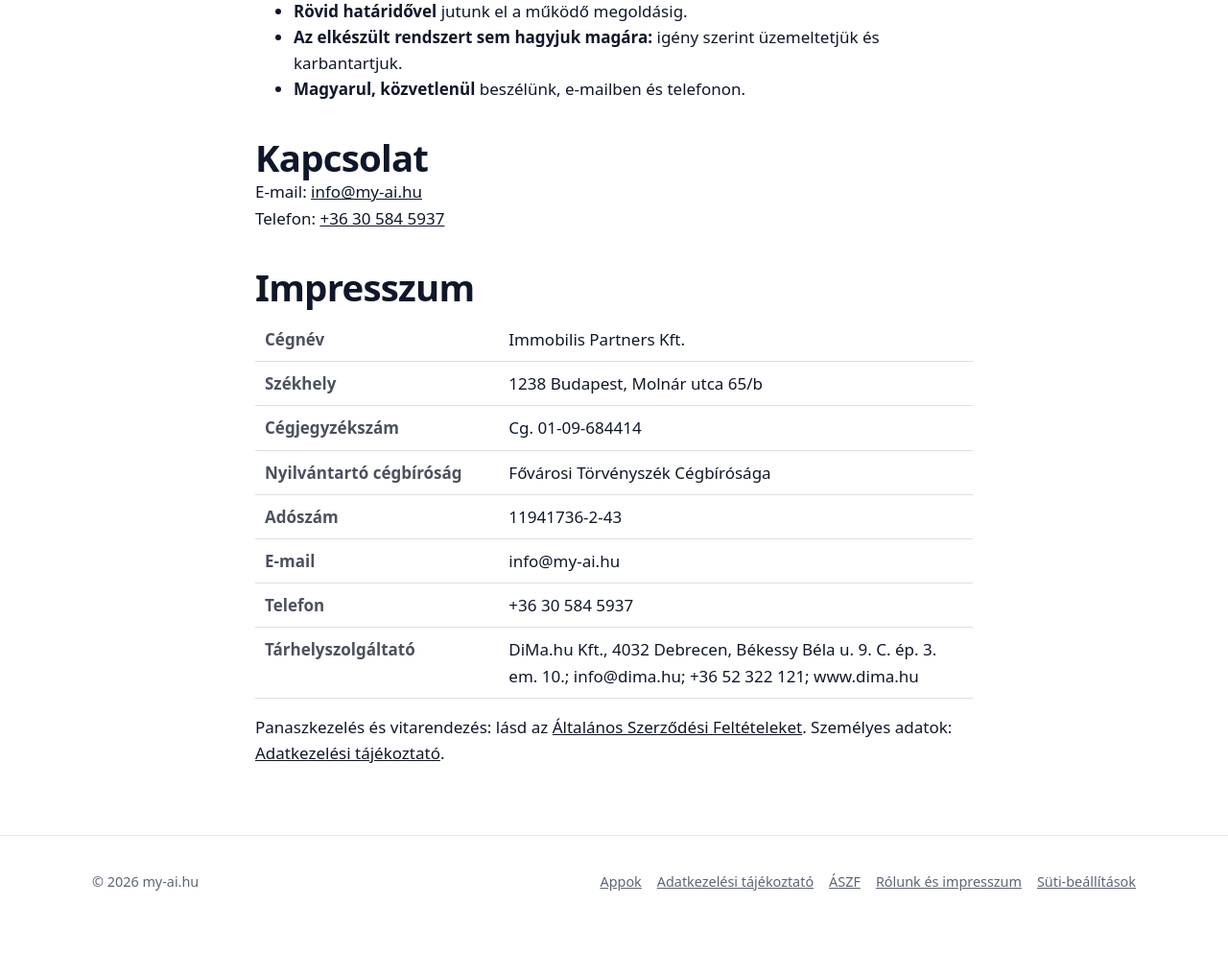
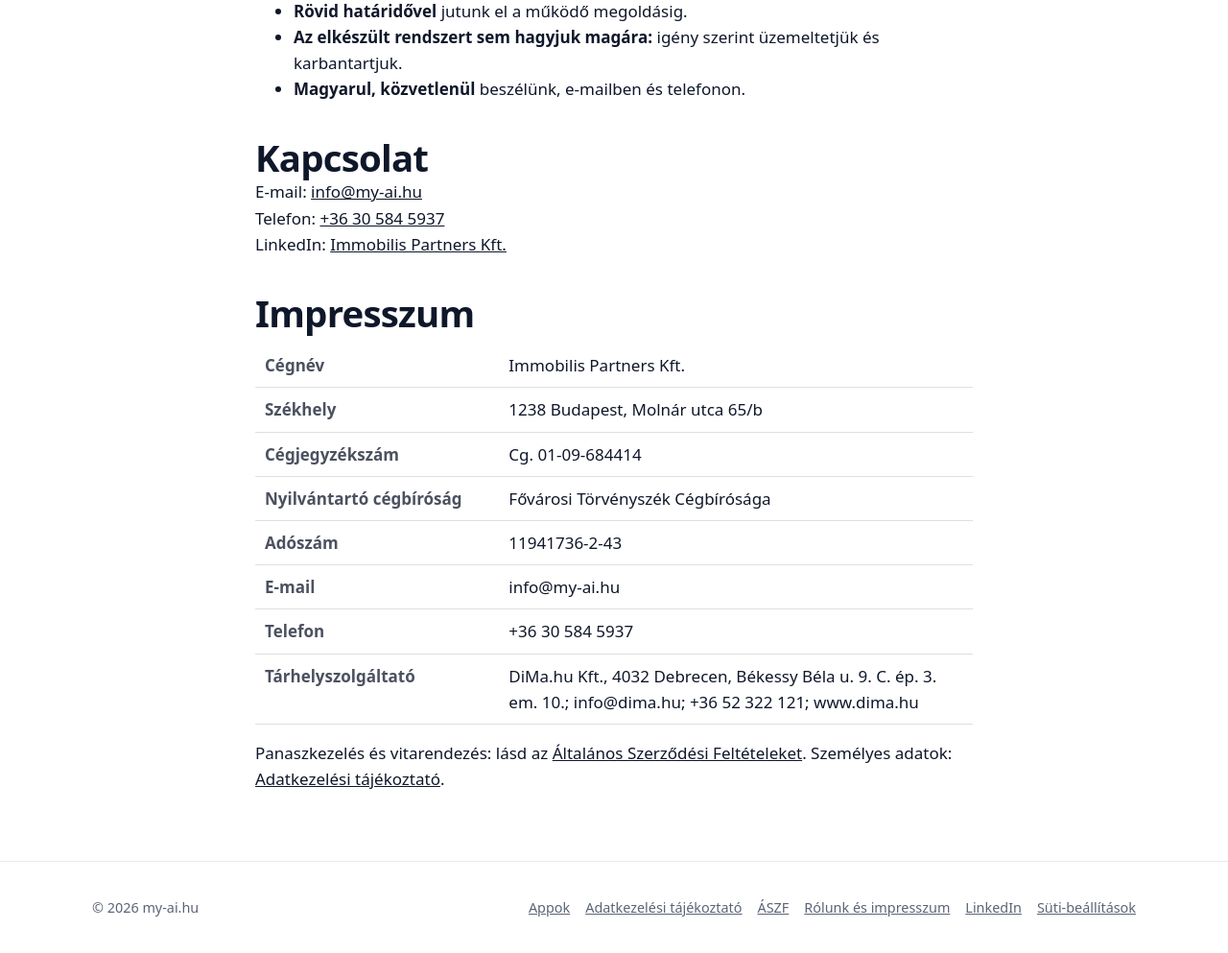
Before and after one commit to puskaister/myai, a PHP site: page /rolunk/ in a window 1280 px wide. Shown: the part 668-1661 px from the top of the page at 96% size. Before the commit the page ends 1596 px from the top, so only its background shows below. Run offline with PHP 8.4, Linux system fonts and the light colour scheme.

Commit message:
LinkedIn-link (céges oldal) a láblécekben és a Rólunk oldalon
Co-Authored-By: Claude Opus 5.5 <noreply@anthropic.com>

```diff
--- a/public/_inc/layout.php
+++ b/public/_inc/layout.php
@@ -23,6 +23,7 @@ const SITE = [
     'name'    => 'my-ai.hu',
     'email'   => 'info@my-ai.hu',   // ha üres, a kapcsolat-sáv rejtve marad
     'phone'   => '+36 30 584 5937',
+    'linkedin'=> 'https://www.linkedin.com/company/immobilis-p/', // a cég LinkedIn-oldala
     'demoUrl' => '/foglalas/',
 ];
 
@@ -115,6 +116,7 @@ function page_end(): void { ?>
       <a href="/adatkezeles/">Adatkezelési tájékoztató</a>
       <a href="/aszf/">ÁSZF</a>
       <a href="/rolunk/">Rólunk és impresszum</a>
+      <a href="<?= e(SITE['linkedin']) ?>" rel="noopener" target="_blank">LinkedIn</a>
       <button type="button" class="footer-btn" onclick="window.myaiConsent && myaiConsent.open()">Süti-beállítások</button>
     </span>
   </div>
--- a/public/adatkezeles/index.php
+++ b/public/adatkezeles/index.php
@@ -156,7 +156,7 @@ header('Content-Type: text/html; charset=utf-8');
   <p>A tájékoztatót szükség szerint frissítjük; a mindenkori változat ezen az oldalon érhető el, a hatályba lépés dátumával.</p>
 </main>
 
-<footer><div class="wrap">© <?= date('Y') ?> my-ai.hu · <a href="/">Főoldal</a> · <a href="/aszf/">ÁSZF</a> · <a href="/rolunk/">Rólunk és impresszum</a> · <button type="button" class="link" onclick="window.myaiConsent && myaiConsent.open()">Süti-beállítások</button></div></footer>
+<footer><div class="wrap">© <?= date('Y') ?> my-ai.hu · <a href="/">Főoldal</a> · <a href="/aszf/">ÁSZF</a> · <a href="/rolunk/">Rólunk és impresszum</a> · <a href="https://www.linkedin.com/company/immobilis-p/" rel="noopener" target="_blank">LinkedIn</a> · <button type="button" class="link" onclick="window.myaiConsent && myaiConsent.open()">Süti-beállítások</button></div></footer>
 <script src="/ugyintezes/widget.js" data-ugyfel="my-ai" data-szin="#4f46e5" data-felirat="Kérdezz tőlünk" defer></script>
 </body>
 </html>
--- a/public/aszf/index.php
+++ b/public/aszf/index.php
@@ -152,7 +152,7 @@ header('Content-Type: text/html; charset=utf-8');
   <p>13.5. A letöltőkód személyes: a Megrendelő nem adhatja át harmadik félnek. Visszaélés esetén a Szolgáltató a kódot letilthatja.</p>
 </main>
 
-<footer><div class="wrap">© <?= date('Y') ?> my-ai.hu · <a href="/">Főoldal</a> · <a href="/adatkezeles/">Adatkezelési tájékoztató</a> · <a href="/rolunk/">Rólunk és impresszum</a> · <button type="button" class="link" onclick="window.myaiConsent && myaiConsent.open()">Süti-beállítások</button></div></footer>
+<footer><div class="wrap">© <?= date('Y') ?> my-ai.hu · <a href="/">Főoldal</a> · <a href="/adatkezeles/">Adatkezelési tájékoztató</a> · <a href="/rolunk/">Rólunk és impresszum</a> · <a href="https://www.linkedin.com/company/immobilis-p/" rel="noopener" target="_blank">LinkedIn</a> · <button type="button" class="link" onclick="window.myaiConsent && myaiConsent.open()">Süti-beállítások</button></div></footer>
 <script src="/ugyintezes/widget.js" data-ugyfel="my-ai" data-szin="#4f46e5" data-felirat="Kérdezz tőlünk" defer></script>
 </body>
 </html>
--- a/public/rolunk/index.php
+++ b/public/rolunk/index.php
@@ -49,7 +49,8 @@ page_start('Rólunk és impresszum – my-ai.hu', 'Az Immobilis Partners Kft. 19
 
       <h2>Kapcsolat</h2>
       <p>E-mail: <a href="mailto:<?= e(SITE['email']) ?>"><?= e(SITE['email']) ?></a><br>
-         Telefon: <a href="tel:<?= e(preg_replace('/[^0-9+]/', '', SITE['phone'])) ?>"><?= e(SITE['phone']) ?></a></p>
+         Telefon: <a href="tel:<?= e(preg_replace('/[^0-9+]/', '', SITE['phone'])) ?>"><?= e(SITE['phone']) ?></a><br>
+         LinkedIn: <a href="<?= e(SITE['linkedin']) ?>" rel="noopener" target="_blank">Immobilis Partners Kft.</a></p>
 
       <h2 id="impresszum">Impresszum</h2>
       <table>
```
